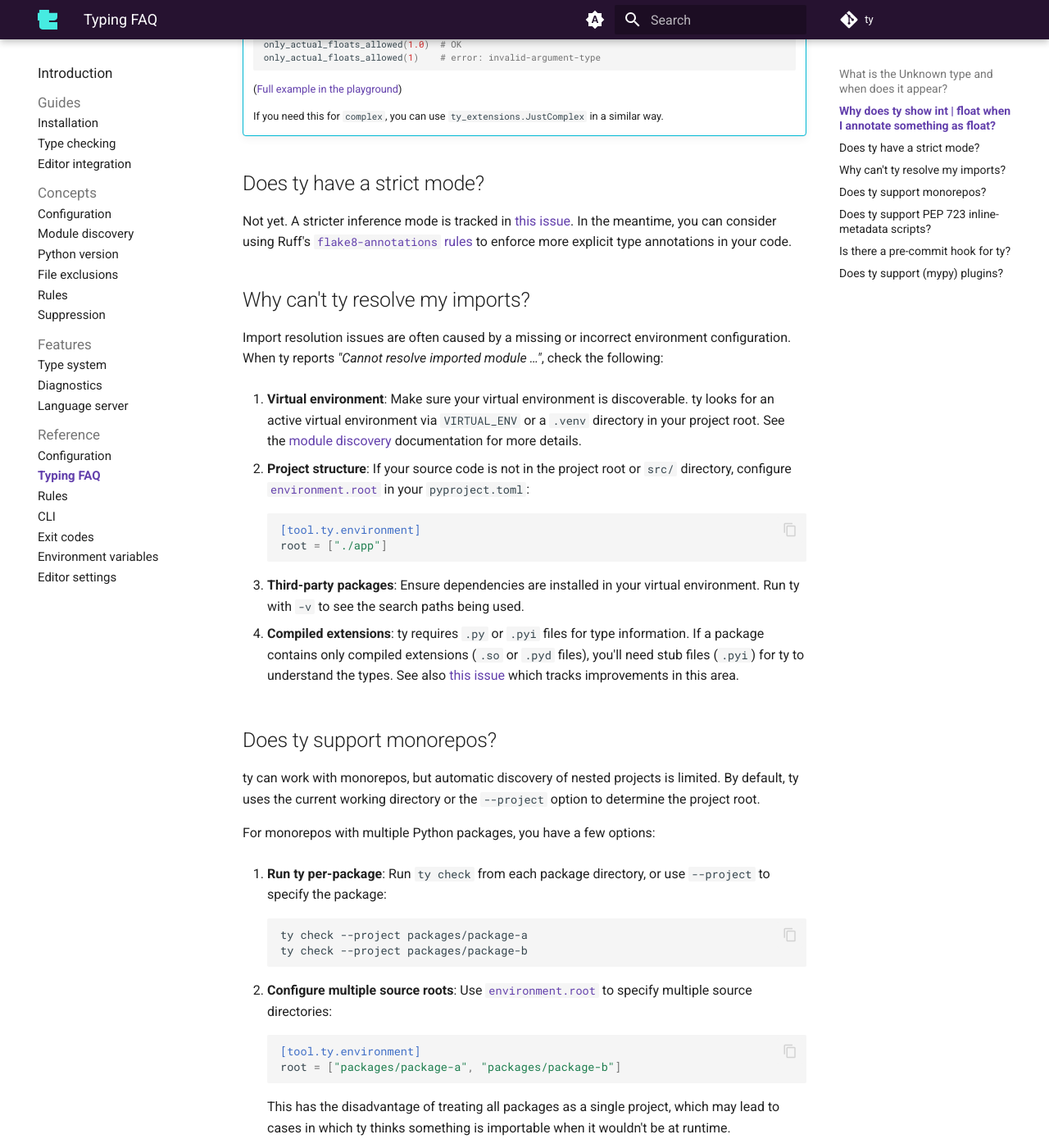
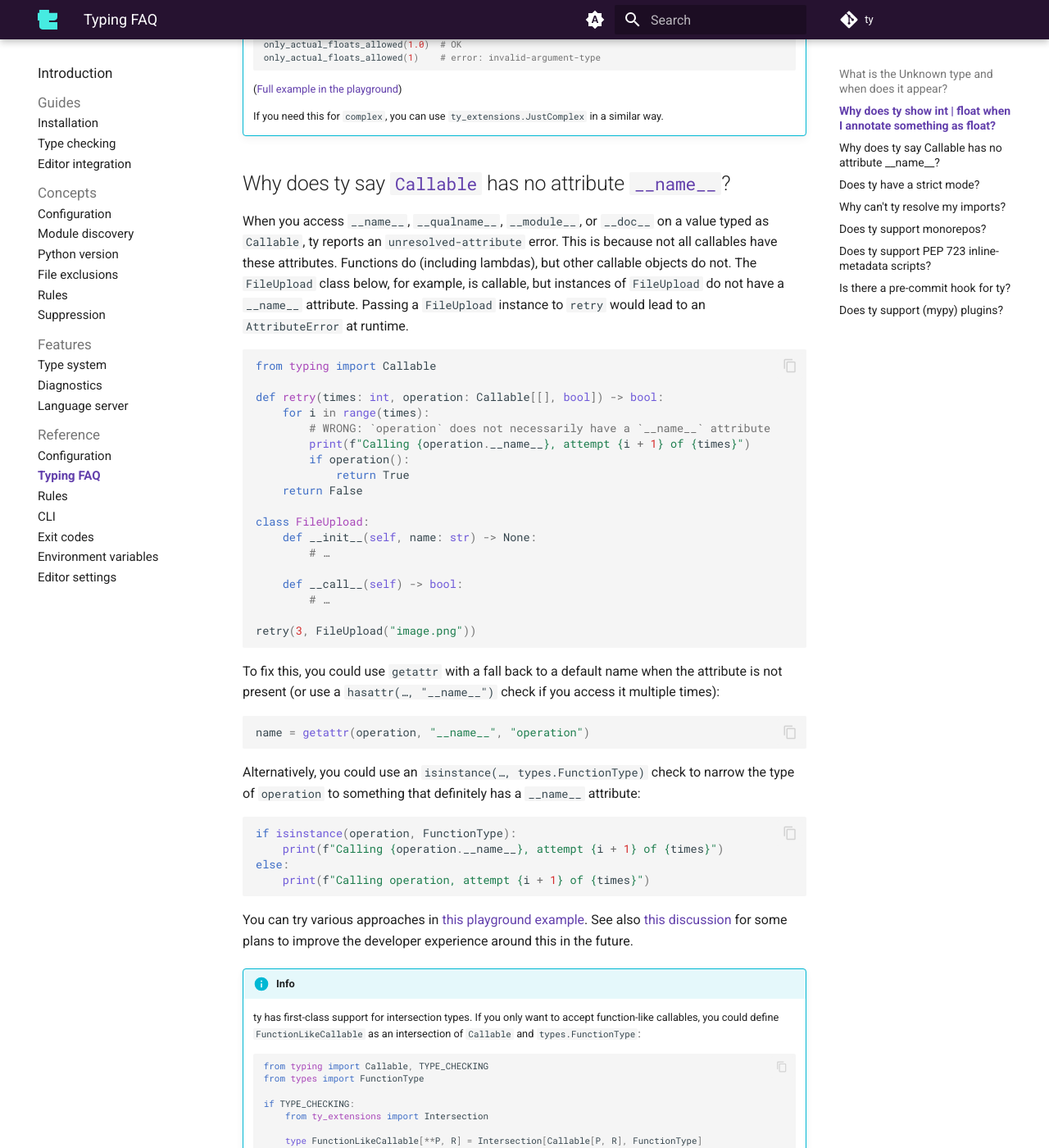
Before and after one commit to astral-sh/ty, an MkDocs documentation site: the page built from docs/reference/typing-faq.md, in a window 1280 px wide and 1400 px high, scrolled down 1737 px. Shown: the whole window at 82% size. Built offline with MkDocs 1.6.1 and Material for MkDocs 9.7.7, drawn with Linux system fonts in a browser that asks for light colours; comment, search, counter and statistics services are not loaded; some of the changed text lies outside the part shown.

Commit message:
Typing FAQ: Attributes on Callable (#2055)
Add a new FAQ entry based on issues like
https://github.com/astral-sh/ty/issues/2038

````diff
--- a/docs/reference/typing-faq.md
+++ b/docs/reference/typing-faq.md
@@ -87,6 +87,82 @@ A similar rule applies to `complex`, which is treated as `int | float | complex`
 
     If you need this for `complex`, you can use `ty_extensions.JustComplex` in a similar way.
 
+## Why does ty say `Callable` has no attribute `__name__`?
+
+When you access `__name__`, `__qualname__`, `__module__`, or `__doc__` on a value typed as `Callable`,
+ty reports an `unresolved-attribute` error. This is because not all callables have these attributes.
+Functions do (including lambdas), but other callable objects do not. The `FileUpload` class below, for
+example, is callable, but instances of `FileUpload` do not have a `__name__` attribute. Passing a
+`FileUpload` instance to `retry` would lead to an `AttributeError` at runtime.
+
+```py
+from typing import Callable
+
+def retry(times: int, operation: Callable[[], bool]) -> bool:
+    for i in range(times):
+        # WRONG: `operation` does not necessarily have a `__name__` attribute
+        print(f"Calling {operation.__name__}, attempt {i + 1} of {times}")
+        if operation():
+            return True
+    return False
+
+class FileUpload:
+    def __init__(self, name: str) -> None:
+        # …
+
+    def __call__(self) -> bool:
+        # …
+
+retry(3, FileUpload("image.png"))
+```
+
+To fix this, you could use `getattr` with a fall back to a default name when the
+attribute is not present (or use a `hasattr(…, "__name__")` check if you access
+it multiple times):
+
+```py
+name = getattr(operation, "__name__", "operation")
+```
+
+Alternatively, you could use an `isinstance(…, types.FunctionType)` check to narrow the type of
+`operation` to something that definitely has a `__name__` attribute:
+
+```py
+if isinstance(operation, FunctionType):
+    print(f"Calling {operation.__name__}, attempt {i + 1} of {times}")
+else:
+    print(f"Calling operation, attempt {i + 1} of {times}")
+```
+
+You can try various approaches in [this playground example](https://play.ty.dev/f6f7f35a-47c3-423d-be8d-33d03c61d40c).
+See also [this discussion](https://github.com/astral-sh/ty/issues/1495) for some plans to improve
+the developer experience around this in the future.
+
+!!! info
+
+    ty has first-class support for intersection types. If you only want to accept function-like
+    callables, you could define `FunctionLikeCallable` as an intersection of `Callable` and
+    `types.FunctionType`:
+
+    ```py
+    from typing import Callable, TYPE_CHECKING
+    from types import FunctionType
+
+    if TYPE_CHECKING:
+        from ty_extensions import Intersection
+
+        type FunctionLikeCallable[**P, R] = Intersection[Callable[P, R], FunctionType]
+    else:
+        FunctionLikeCallable = Callable
+
+
+    def retry(times: int, operation: FunctionLikeCallable[[], bool]) -> bool:
+        ...
+    ```
+
+    You can check out the full example [here](https://play.ty.dev/7a1ea4ab-04e1-4271-adf5-ddc3a5d2fcfd),
+    which demonstrates that `FileUpload` instances are no longer accepted by `retry`.
+
 ## Does ty have a strict mode?
 
 Not yet. A stricter inference mode is tracked in
````
